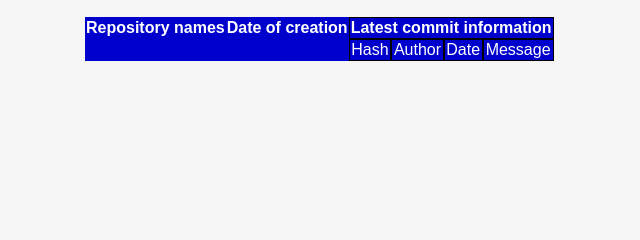
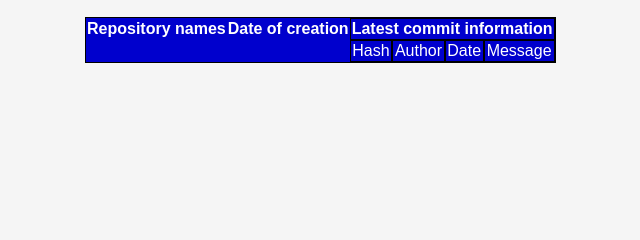
Before and after one commit to CharlotteR-G/SSE-lab2, a Flask app: template templates/repos.html in a window 1280 px wide. Shown: the part 226-466 px from the top of the page, without its empty margins (305-945 px from the left). Run offline with Flask 3, Linux system fonts and the light colour scheme; the template is opened without the code that fills it, so the values that code supplies are empty.

Commit message:
working form

```diff
--- a/static/styles.css
+++ b/static/styles.css
@@ -54,6 +54,10 @@ table, th, td {
   background-color: #b1bdff;
 }
 
+table {
+    border: 1px solid black;
+}
+
 th, .sub-heading {
     background-color: #0000CD;
     color: white;
```
